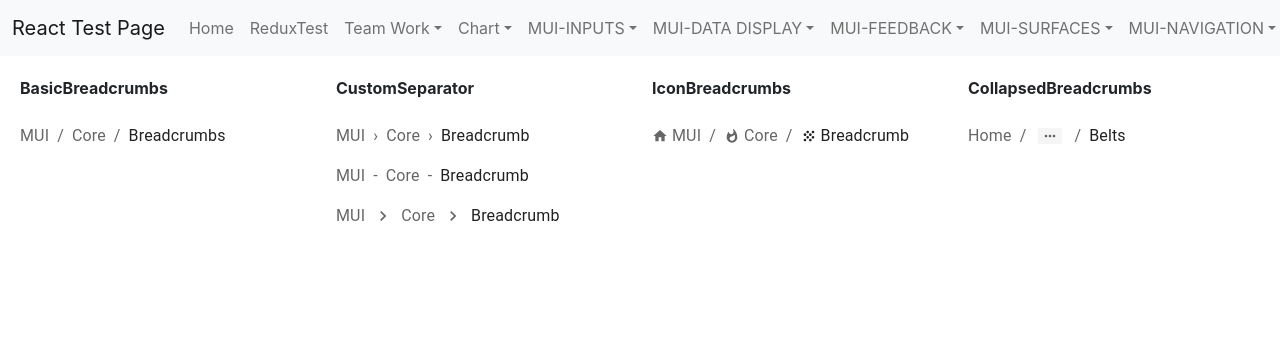
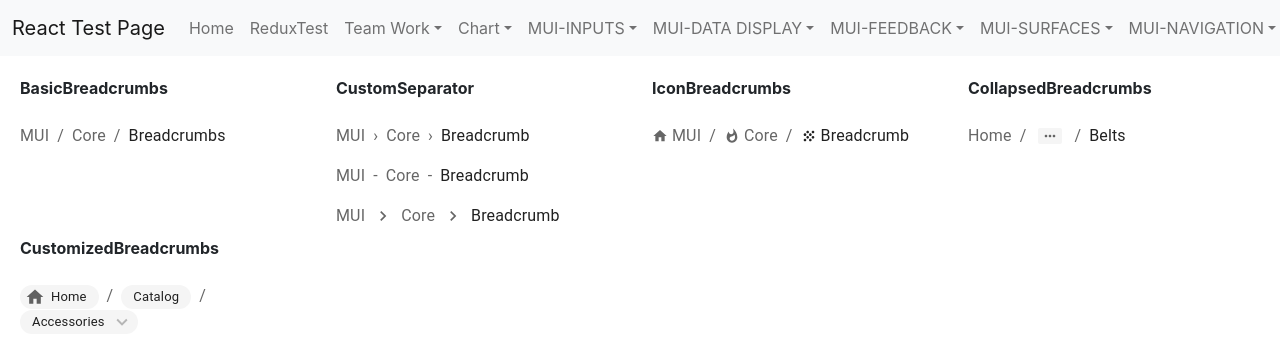
Before and after one commit to jinseok1306/React-Test, a React (Create React App) app in the folder ReactProject/client_app/: page /MUI/BreadcrumbsPage in a window 1280 px wide. Shown: the top 364 px of the page. Built offline with nearby package versions, Linux system fonts and the light colour scheme.

Commit message:
MUI CustomizedBreadcrumbs 테스트 완료

```diff
--- /dev/null
+++ b/ReactProject/client_app/src/components/Breadcumbs/CustomizedBreadcrumbs.tsx
@@ -0,0 +1,52 @@
+import * as React from 'react';
+import { emphasize, styled } from '@mui/material/styles';
+import Breadcrumbs from '@mui/material/Breadcrumbs';
+import Chip from '@mui/material/Chip';
+import HomeIcon from '@mui/icons-material/Home';
+import ExpandMoreIcon from '@mui/icons-material/ExpandMore';
+
+const StyledBreadcrumb = styled(Chip)(({ theme }) => {
+    const backgroundColor =
+        theme.palette.mode === 'light'
+            ? theme.palette.grey[100]
+            : theme.palette.grey[800];
+    return {
+        backgroundColor,
+        height: theme.spacing(3),
+        color: theme.palette.text.primary,
+        fontWeight: theme.typography.fontWeightRegular,
+        '&:hover, &:focus': {
+            backgroundColor: emphasize(backgroundColor, 0.06),
+        },
+        '&:active': {
+            boxShadow: theme.shadows[1],
+            backgroundColor: emphasize(backgroundColor, 0.12),
+        },
+    };
+}) as typeof Chip; // TypeScript only: need a type cast here because https://github.com/Microsoft/TypeScript/issues/26591
+
+function handleClick(event: React.MouseEvent<Element, MouseEvent>) {
+    event.preventDefault();
+    console.info('You clicked a breadcrumb.');
+}
+
+export default function CustomizedBreadcrumbs() {
+    return (
+        <div role="presentation" onClick={handleClick}>
+            <Breadcrumbs aria-label="breadcrumb">
+                <StyledBreadcrumb
+                    component="a"
+                    href="#"
+                    label="Home"
+                    icon={<HomeIcon fontSize="small" />}
+                />
+                <StyledBreadcrumb component="a" href="#" label="Catalog" />
+                <StyledBreadcrumb
+                    label="Accessories"
+                    deleteIcon={<ExpandMoreIcon />}
+                    onDelete={handleClick}
+                />
+            </Breadcrumbs>
+        </div>
+    );
+}
--- a/ReactProject/client_app/src/pages/MUI/BreadcrumbsPage.tsx
+++ b/ReactProject/client_app/src/pages/MUI/BreadcrumbsPage.tsx
@@ -5,6 +5,7 @@ import BasicBreadcrumbs from '../../components/Breadcumbs/BasicBreadcrumbs';
 import CustomSeparator from '../../components/Breadcumbs/CustomSeparator';
 import IconBreadcrumbs from '../../components/Breadcumbs/IconBreadcrumbs';
 import CollapsedBreadcrumbs from '../../components/Breadcumbs/CollapsedBreadcrumbs';
+import CustomizedBreadcrumbs from '../../components/Breadcumbs/CustomizedBreadcrumbs';
 
 const BreadcrumbsPage = () => {
     return (
@@ -28,6 +29,10 @@ const BreadcrumbsPage = () => {
                         <b>CollapsedBreadcrumbs</b><div>&nbsp;</div>
                         <CollapsedBreadcrumbs />
                     </Grid>
+                    <Grid item xs={3}>
+                        <b>CustomizedBreadcrumbs</b><div>&nbsp;</div>
+                        <CustomizedBreadcrumbs />
+                    </Grid>
                 </Grid>
             </div>
         </div>
```
Also changed, not shown: 1 other file (tests, documents, lock files or other folders).
